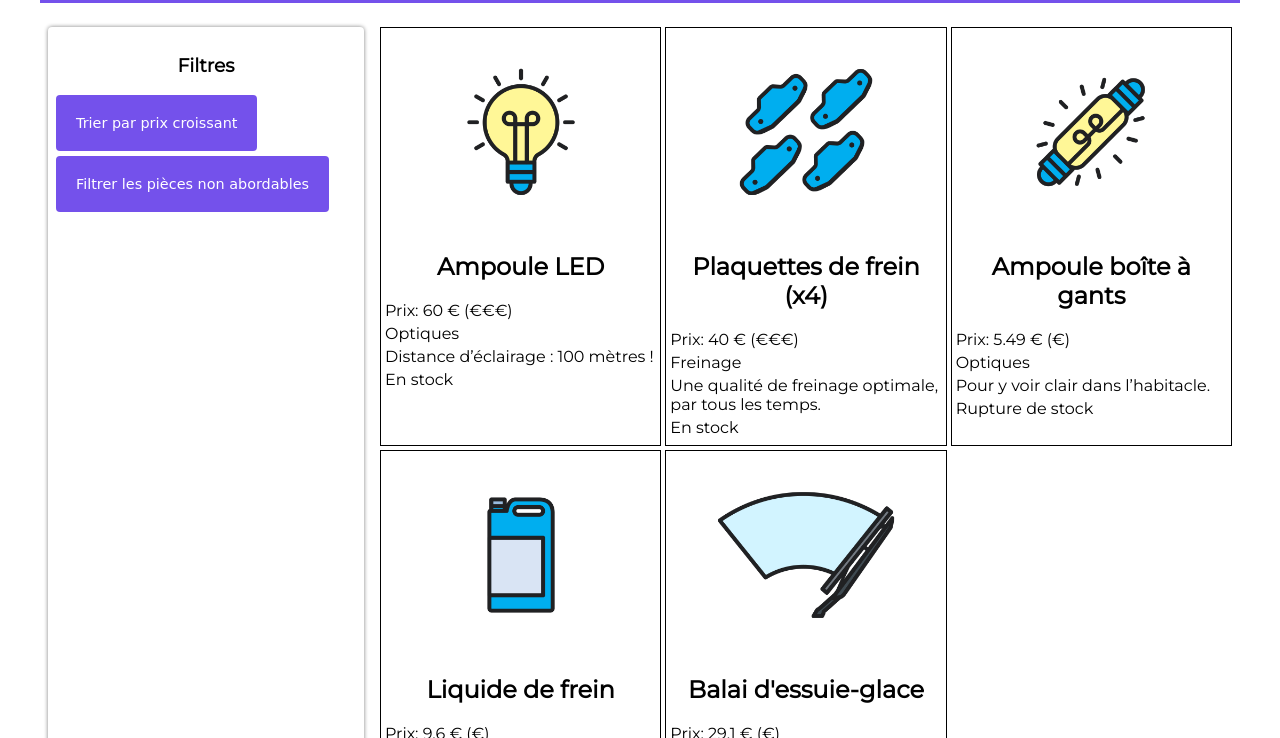
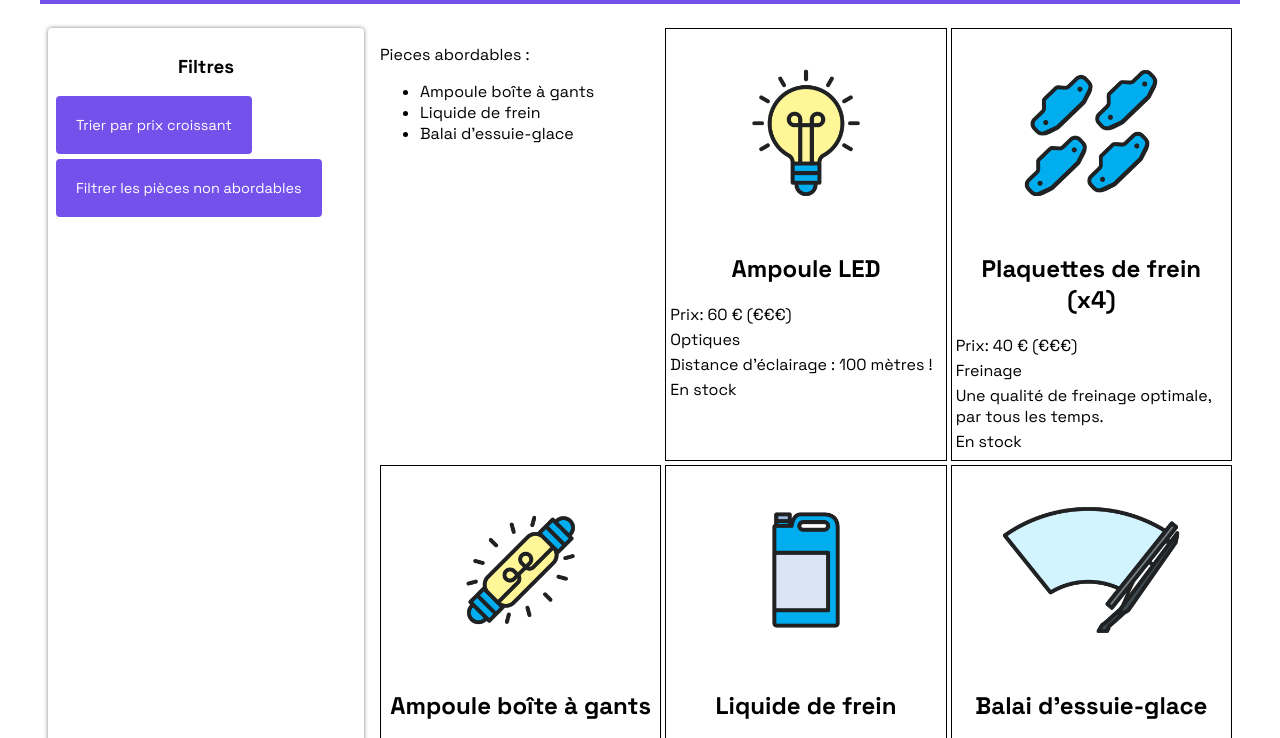
Before and after one commit to Brisco237/Site-LesBonnesPieces, a plain HTML site: page index.html in a window 1280 px wide. Shown: the part 111-849 px from the top of the page. Drawn offline with Linux system fonts and the light colour scheme.

Commit message:
Afficher les pieces abordables dans une liste

```diff
--- a/index.html
+++ b/index.html
@@ -22,6 +22,9 @@
 
 			<!-- Fiches produits -->
 			<section class="fiches">
+				<div class="abordables">
+					<p>Pieces abordables :</p>
+				</div>
 			</section>
 		</main>
 	</body>
--- a/pieces.js
+++ b/pieces.js
@@ -36,8 +36,29 @@ for (let i = 0; i < pieces.length; i++) {
 
  }
 
- // Ajout des fonctionnalités de tri et de filtre
-    const btnTrier = document.querySelector(".btn-trier");
-    btnTrier.addEventListener("click", () => {
+// Ajout des fonctionnalités de tri et de filtre
+const btnTrier = document.querySelector(".btn-trier");
+btnTrier.addEventListener("click", () => {
+   pieces.sort((a, b) => b.prix - a.prix);
+   console.log(pieces)
+   const nomDesPieces = pieces.map(piece => piece.nom);
+   console.log(nomDesPieces);
+})
+const btnFiltrer = document.querySelector(".btn-filtrer");
+btnFiltrer.addEventListener("click", () => {
+   let prixAbordables = pieces.filter(piece => piece.prix < 35);
+   console.log(prixAbordables)
+})
 
-    })
+// Affichage des pièces abordables dans une liste
+let piecesAbordables = document.querySelector(".abordables");
+let trieDepiecesAbordables = pieces.filter(piece => piece.prix < 35);
+
+let ul = document.createElement("ul")
+piecesAbordables.appendChild(ul)
+
+for (let i = 0; i < trieDepiecesAbordables.length; i++) {
+   let li = document.createElement("li")
+   li.innerText = trieDepiecesAbordables.map(piece => piece.nom)[i]
+   ul.appendChild(li)
+}
--- a/styles.css
+++ b/styles.css
@@ -1,10 +1,9 @@
-@import url('https://fonts.googleapis.com/css2?family=Montserrat&display=swap');
-
+@import url('https://fonts.googleapis.com/css2?family=Space+Grotesk:wght@300..700&display=swap');
 body {
 	max-width: 1200px;
 	margin: auto;
 	padding: 16px;
-	font-family: 'Montserrat', sans-serif;
+	font-family: 'Space Grotesk', sans-serif;
 }
 
 header {
@@ -74,7 +73,7 @@ main {
 	border-radius: 4px;
 	cursor: pointer;
 	margin-bottom:5px;
-	font-family: cursive;
+	 font-family: "Space Grotesk", sans-serif;
 	font-size:0.9em;
 }
 .filtres button:hover {
```
